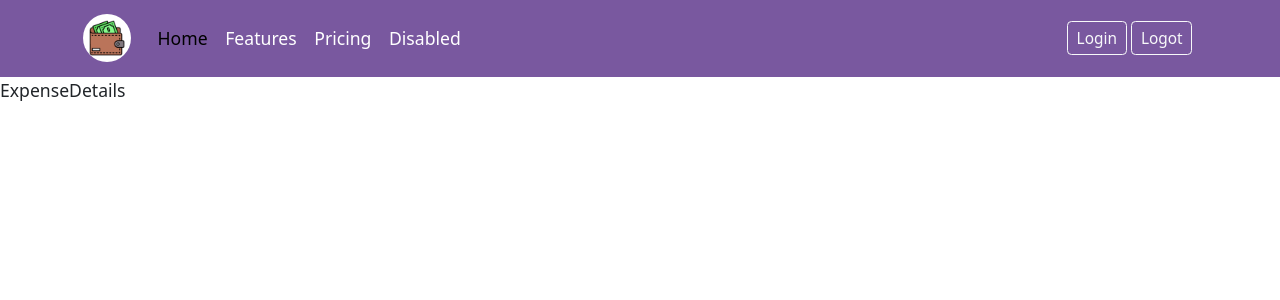
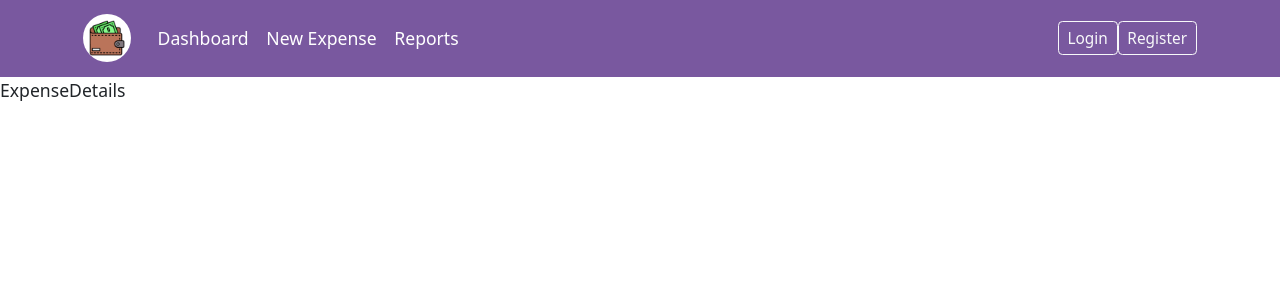
Before and after one commit to Russole/Expense-Application, a React (Vite) app in the folder Frontend/webapp/: page /view in a window 1280 px wide. Shown: the top 300 px of the page. Built offline with nearby package versions, Linux system fonts and the light colour scheme.

Commit message:
Use NavLink to Navigate Different Pages
- Navigate Different Pages in Navbar components
- Navigate to the Dashboard Page through the Logo components
- Fix problem "Each child in a list should have a unique "key" prop"

```diff
--- a/Frontend/webapp/src/components/ExpenseList.tsx
+++ b/Frontend/webapp/src/components/ExpenseList.tsx
@@ -33,7 +33,7 @@ const ExpenseList = ({ expenses }: Props) => {
       </h5>
       <div className="card-body">
         {expenses.map((expense) => (
-          <div>
+          <div key={expense.expenseId}>
             <div className="d-flex justify-content-between border-bottom-1 p-3 text-dark">
               <div className="card-title m-0">
                 <h5>{expense.name}</h5>
--- a/Frontend/webapp/src/components/Logo.tsx
+++ b/Frontend/webapp/src/components/Logo.tsx
@@ -1,8 +1,9 @@
+import { Link } from "react-router-dom";
 import logo from "../assets/logo.png";
 
 const Logo = () => {
   return (
-    <a className="navbar-brand" href="#">
+    <Link className="navbar-brand" to="/">
       <img
         src={logo}
         alt="Logo"
@@ -10,7 +11,7 @@ const Logo = () => {
         height={48}
         className="rounded-circle"
       ></img>
-    </a>
+    </Link>
   );
 };
 
--- a/Frontend/webapp/src/components/Navbar.tsx
+++ b/Frontend/webapp/src/components/Navbar.tsx
@@ -1,5 +1,6 @@
 import { FaBars } from "react-icons/fa";
 import Logo from "./Logo";
+import { NavLink } from "react-router-dom";
 
 const Navbar = () => {
   return (
@@ -7,32 +8,27 @@ const Navbar = () => {
       <div className="container">
         <Logo />
         <div className="collapse navbar-collapse" id="navbarNav">
-          <ul className="navbar-nav">
-            <li className="nav-item">
-              <a className="nav-link active" aria-current="page" href="#">
-                Home
-              </a>
-            </li>
-            <li className="nav-item">
-              <a className="nav-link" href="#">
-                Features
-              </a>
-            </li>
-            <li className="nav-item">
-              <a className="nav-link" href="#">
-                Pricing
-              </a>
-            </li>
-            <li className="nav-item">
-              <a className="nav-link" aria-disabled="true">
-                Disabled
-              </a>
-            </li>
-          </ul>
+          <div className="navbar-nav">
+            <NavLink className="nav-link" to="/">
+              Dashboard
+            </NavLink>
+
+            <NavLink className="nav-link" to="/new">
+              New Expense
+            </NavLink>
+
+            <NavLink className="nav-link" to="/reports">
+              Reports
+            </NavLink>
+          </div>
         </div>
         <div className="d-flex" role="search">
-          <button className="btn btn-sm btn-outline-light">Login</button>
-          <button className="btn btn-sm btn-outline-light mx-1">Logot</button>
+          <NavLink className="btn btn-sm btn-outline-light" to="/login">
+            Login
+          </NavLink>
+          <NavLink className="btn btn-sm btn-outline-light" to="/register">
+            Register
+          </NavLink>
           <button
             className="navbar-toggler"
             type="button"
```
